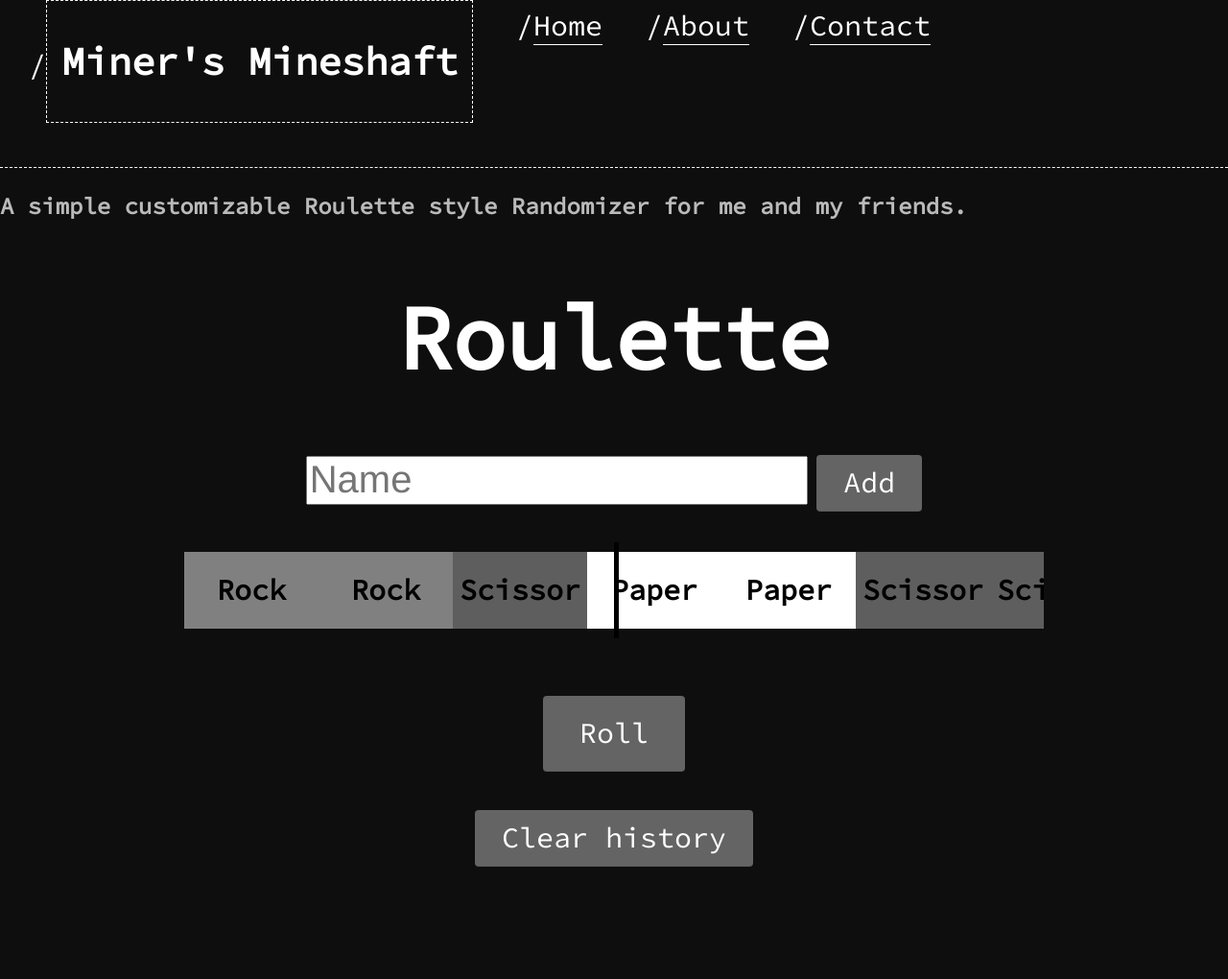
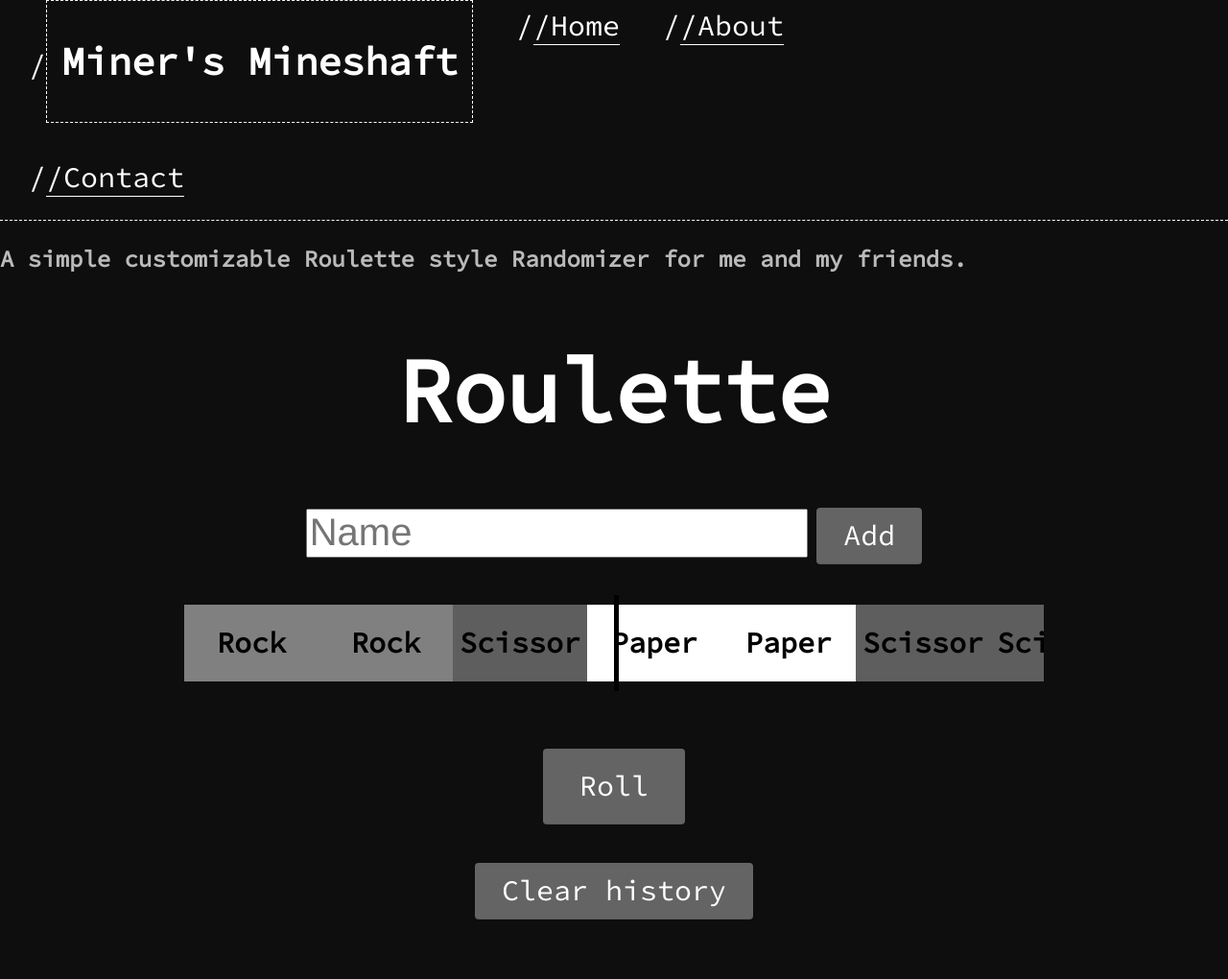
Before and after one commit to MinerBryan/mineshaft, a Jekyll site: the page built from _posts/2020-11-12-roulette.md, in a window 1280 px wide. Shown: the whole page at 96% size. Built offline with Jekyll 4.4.1, drawn with Linux system fonts in a browser that asks for light colours; before the commit the page ends 965 px from its top, so only the background shows below that.

Commit message:
Update default-roulette.html

```diff
--- a/_layouts/default-roulette.html
+++ b/_layouts/default-roulette.html
@@ -12,9 +12,9 @@
 	    <nav>
 	        <ul>
 		    <li><a class="title-a" href="{{site.baseurl}}/"><h1 class="title">{{site.title}}</h1></a></li>
-	            <li><a href="{{site.baseurl}}/">Home</a></li>
-	            <li><a href="{{site.baseurl}}/about">About</a></li>
-	            <li><a href="{{site.baseurl}}/contact">Contact</a></li>
+	            <li><a href="{{site.baseurl}}/">/Home</a></li>
+	            <li><a href="{{site.baseurl}}/about">/About</a></li>
+	            <li><a href="{{site.baseurl}}/contact">/Contact</a></li>
 	        </ul>
 	    </nav>
 	</header>
@@ -83,7 +83,7 @@
         return Math.floor(Math.random() * (max - min)) + min;
     }
 
-    var colors= ["grey","white","red","yellow","#bababa","#6f6f6f","#828282","#949494","#a7a7a7"];
+    var colors= ["grey","white","red","yellow","#bababa","#6f6f6f","#828282","#949494","#a7a7a7","#5d5d5d","#4a4a4a","#373737","#252525","#c7c7c7","#d5d5d5","#e3e3e3"];
 
     var width = 80;
 
```
